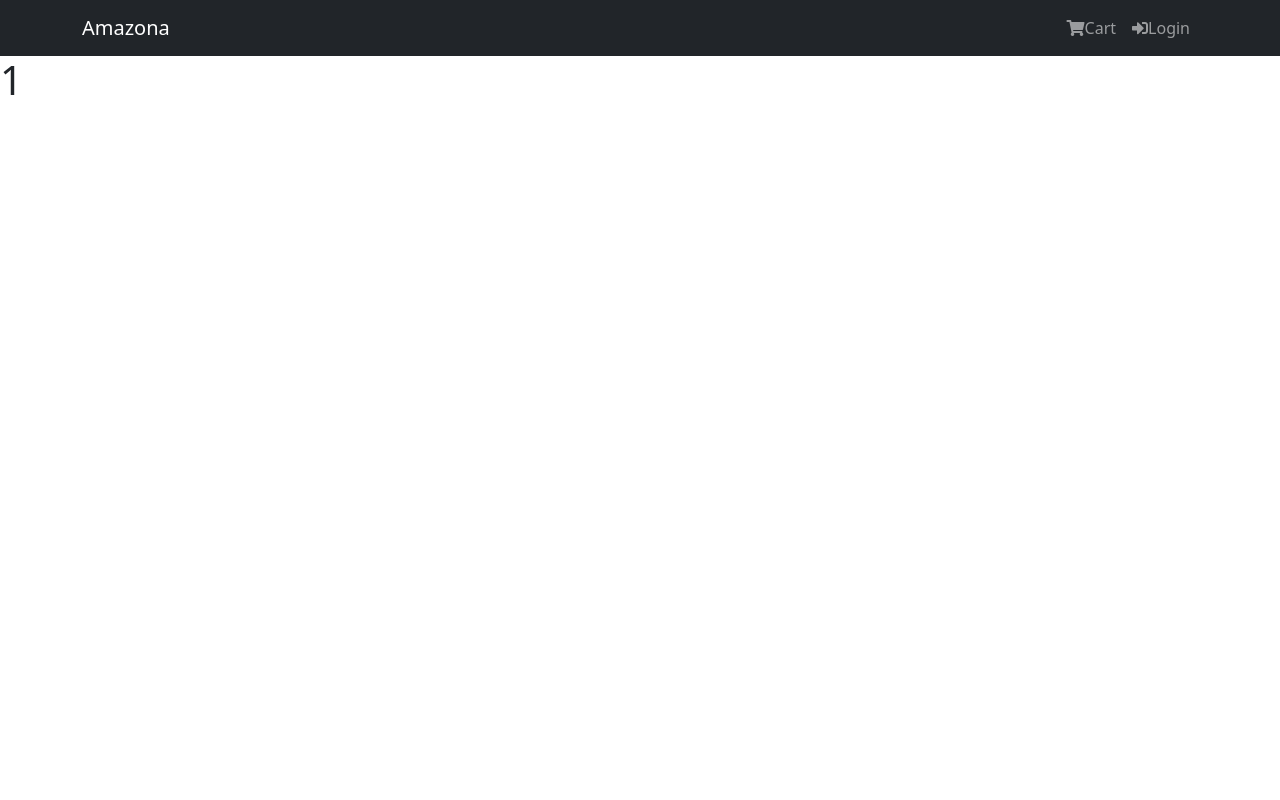
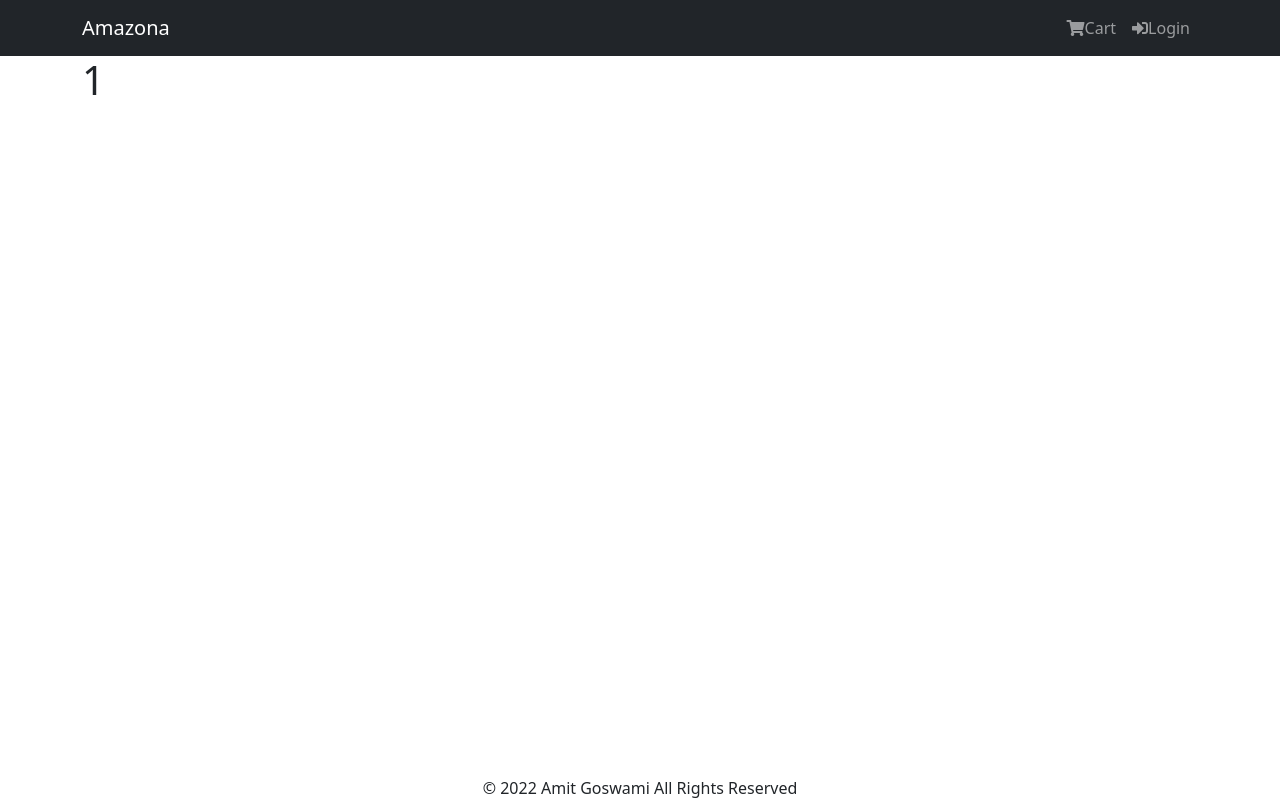
Before and after one commit to 1234amit/amazona_ecommerce_project, a React (Create React App) app in the folder frontend/: page /product/1 in a window 1280 px wide. Built offline with nearby package versions, Linux system fonts and the light colour scheme.

Commit message:
six commit

```diff
--- a/frontend/src/App.js
+++ b/frontend/src/App.js
@@ -9,7 +9,7 @@ import ProductScreen from "./Screens/ProductScreen";
 const App = () => {
   return (
     <BrowserRouter>
-      <div>
+      <div className='d-flex flex-column site-container'>
         <header>
           <Navbar bg='dark' variant='dark' expand='lg'>
             <Container>
@@ -35,11 +35,19 @@ const App = () => {
         </header>
 
         <main>
-          <Routes>
-            <Route path='/' element={<HomeScreen />} />
-            <Route path='/product/:slug' element={<ProductScreen />} />
-          </Routes>
+          <Container>
+            <Routes>
+              <Route path='/' element={<HomeScreen />} />
+              <Route path='/product/:slug' element={<ProductScreen />} />
+            </Routes>
+          </Container>
         </main>
+
+        <footer>
+          <div className='text-center'>
+            © 2022 Amit Goswami All Rights Reserved
+          </div>
+        </footer>
       </div>
     </BrowserRouter>
   );
--- a/frontend/src/index.css
+++ b/frontend/src/index.css
@@ -1,6 +1,14 @@
 body {
   margin: 0;
   font-family: "Poppins", sans-serif;
+}
+
+.site-container {
+  min-height: 100vh;
+}
+
+main {
+  flex: 1;
 }
 
 .products {
```
